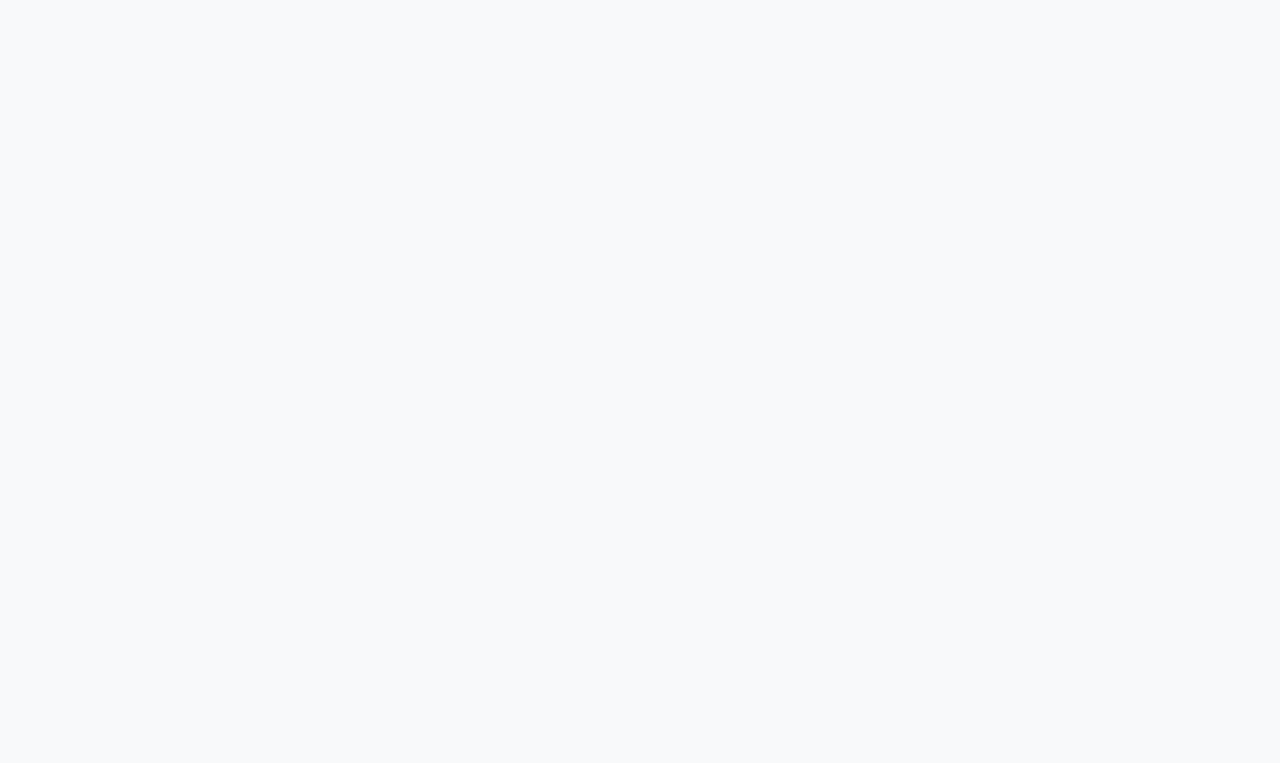
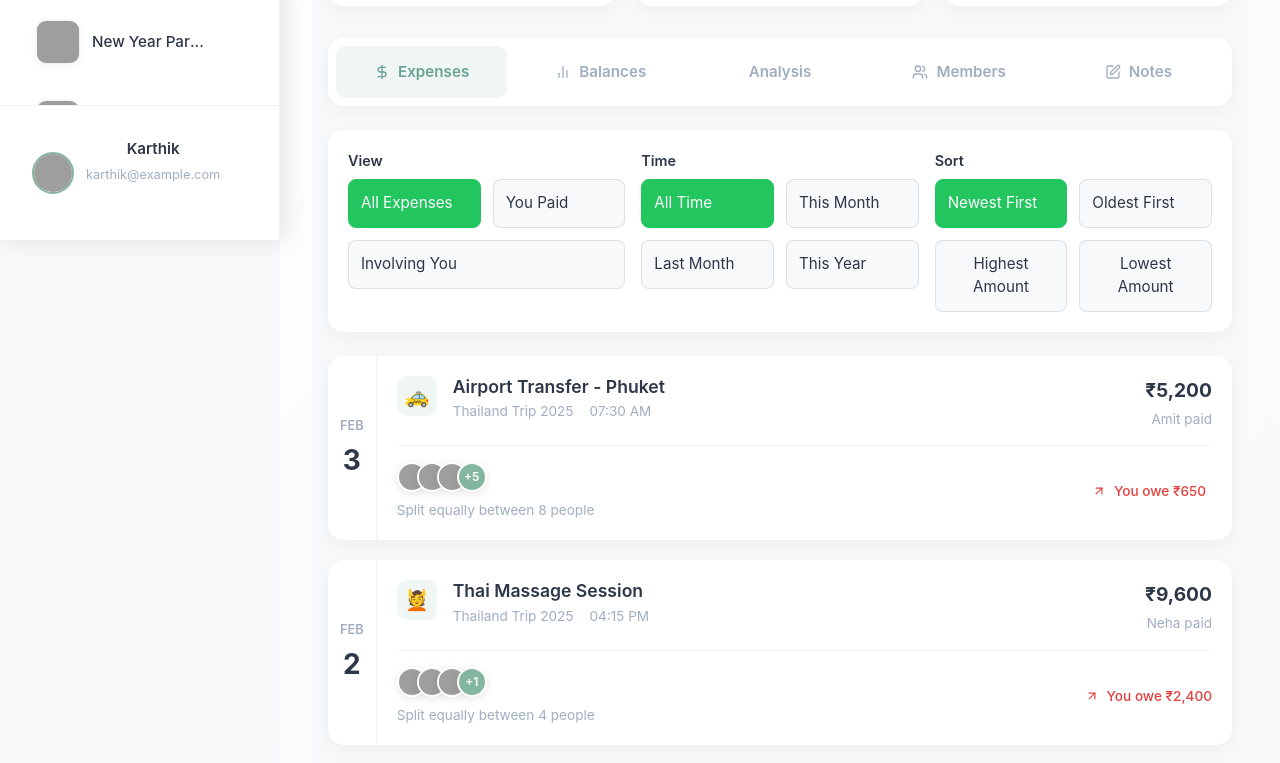
Before and after one commit to CentiVerse-Solutions/CentiVerse-Desktop, a React (Vite) app in the folder apps/web/: page /groups/1/expenses in a window 1280 px wide. Before the commit this address had no page. Shown: the part 560-1323 px from the top of the page. Before the commit the page ends 800 px from the top, so only its background shows below. Built offline with nearby package versions, Linux system fonts and the light colour scheme; grey boxes are pictures that could not be loaded.

Commit message:
Refactor: Make each group tab its own lazy route
Tabs get shareable URLs and code-split; ARIA wiring unchanged.

```diff
--- a/apps/web/src/App.jsx
+++ b/apps/web/src/App.jsx
@@ -1,6 +1,13 @@
 // In src/App.js
 import React from "react";
 import { BrowserRouter, Routes, Route, Navigate } from "react-router-dom";
+import {
+  ExpensesTabRoute,
+  BalancesTabRoute,
+  TotalsTabRoute,
+  MembersTabRoute,
+  WhiteboardTabRoute,
+} from "./features/groups/components/tabs/routes";
 import "./App.css";
 import LandingPage from "./pages/LandingPage/LandingPage";
 import Dashboard from "./pages/Dashboard/Dashboard";
@@ -77,6 +84,7 @@ function App() {
                   </ProtectedRoute>
                 }
               />
+              {/* 7.4: each tab is its own lazy route, so tabs get real URLs */}
               <Route
                 path="/groups/:groupId"
                 element={
@@ -84,7 +92,14 @@ function App() {
                     <GroupDetails />
                   </ProtectedRoute>
                 }
-              />
+              >
+                <Route index element={<Navigate to="expenses" replace />} />
+                <Route path="expenses" element={<ExpensesTabRoute />} />
+                <Route path="balances" element={<BalancesTabRoute />} />
+                <Route path="totals" element={<TotalsTabRoute />} />
+                <Route path="members" element={<MembersTabRoute />} />
+                <Route path="whiteboard" element={<WhiteboardTabRoute />} />
+              </Route>
             </Route>
           </Routes>
         </BrowserRouter>
--- a/apps/web/src/features/groups/components/GroupTabs.jsx
+++ b/apps/web/src/features/groups/components/GroupTabs.jsx
@@ -1,15 +1,19 @@
 import { motion } from 'framer-motion';
 import { BarChart2, DollarSign, PenSquare, Users } from 'lucide-react';
 import { PieChart } from 'recharts';
+import { useNavigate } from 'react-router-dom';
 
 /**
  * 7.4 -- extracted from GroupDetails verbatim (behaviour-preserving):
  * identical markup and ARIA wiring; state arrives as props.
  */
-const GroupTabs = ({
-    activeTab,
-    setActiveTab,
-}) => (
+const GroupTabs = ({ activeTab, groupId }) => {
+    const navigate = useNavigate();
+    // Tabs are routes now (7.4). role/aria wiring is unchanged so the screen
+    // behaves and reads exactly as before.
+    const setActiveTab = (tab) => navigate(`/groups/${groupId}/${tab}`);
+
+    return (
     <div className="group-tabs" role="tablist">
         <motion.button
             className={`tab-btn ${activeTab === 'expenses' ? 'active' : ''}`}
@@ -77,6 +81,7 @@ const GroupTabs = ({
             Notes
         </motion.button>
     </div>
-);
+    );
+};
 
 export default GroupTabs;
--- /dev/null
+++ b/apps/web/src/features/groups/components/tabs/routes.jsx
@@ -0,0 +1,82 @@
+import { lazy } from 'react';
+import { useOutletContext } from 'react-router-dom';
+
+/**
+ * §7.4 -- each tab is its own lazy route (`/groups/:id/expenses`, `/balances`, …).
+ *
+ * That gives tabs real URLs — shareable and back-button correct — and code-splits
+ * what was a very large page. The panels themselves are unchanged; these thin
+ * wrappers just read the shared state off the router outlet instead of taking it
+ * as props from a parent that rendered them conditionally.
+ */
+
+const ExpensesTab = lazy(() => import('../../../expenses/components/ExpensesTab'));
+const BalancesTab = lazy(() => import('../../../balances/components/BalancesTab'));
+const TotalsTab = lazy(() => import('./TotalsTab'));
+const MembersTab = lazy(() => import('./MembersTab'));
+const WhiteboardTab = lazy(() => import('./WhiteboardTab'));
+
+export const ExpensesTabRoute = () => {
+    const ctx = useOutletContext();
+    return (
+        <ExpensesTab
+            group={ctx.group}
+            filteredExpenses={ctx.filteredExpenses}
+            formatCurrency={ctx.formatCurrency}
+            hoveredExpense={ctx.hoveredExpense}
+            setHoveredExpense={ctx.setHoveredExpense}
+            toggleQuickAdd={ctx.toggleQuickAdd}
+            containerVariants={ctx.containerVariants}
+            cardVariants={ctx.cardVariants}
+        />
+    );
+};
+
+export const BalancesTabRoute = () => {
+    const ctx = useOutletContext();
+    return (
+        <BalancesTab
+            balances={ctx.balances}
+            formatCurrency={ctx.formatCurrency}
+            handleSettleUp={ctx.handleSettleUp}
+            containerVariants={ctx.containerVariants}
+            cardVariants={ctx.cardVariants}
+        />
+    );
+};
+
+export const TotalsTabRoute = () => {
+    const ctx = useOutletContext();
+    return (
+        <TotalsTab
+            group={ctx.group}
+            expenses={ctx.expenses}
+            totalExpenses={ctx.totalExpenses}
+            categoryTotals={ctx.categoryTotals}
+            monthlyTotals={ctx.monthlyTotals}
+            formatCurrency={ctx.formatCurrency}
+            containerVariants={ctx.containerVariants}
+            cardVariants={ctx.cardVariants}
+        />
+    );
+};
+
+export const MembersTabRoute = () => {
+    const ctx = useOutletContext();
+    return (
+        <MembersTab
+            group={ctx.group}
+            expenses={ctx.expenses}
+            formatCurrency={ctx.formatCurrency}
+            handleSettleUp={ctx.handleSettleUp}
+            handleRemoveMember={ctx.handleRemoveMember}
+            containerVariants={ctx.containerVariants}
+            cardVariants={ctx.cardVariants}
+        />
+    );
+};
+
+export const WhiteboardTabRoute = () => {
+    const ctx = useOutletContext();
+    return <WhiteboardTab groupId={ctx.group.id} />;
+};
--- a/apps/web/src/features/groups/useGroupDetails.js
+++ b/apps/web/src/features/groups/useGroupDetails.js
@@ -1,5 +1,5 @@
 import { useState, useEffect, useMemo } from 'react';
-import { useParams, useNavigate } from 'react-router-dom';
+import { useParams, useNavigate, useLocation } from 'react-router-dom';
 import {
     useGroup,
     useGroupExpenses,
@@ -23,7 +23,9 @@ export const useGroupDetails = () => {
     const navigate = useNavigate();
     const [group, setGroup] = useState(null);
     const [expenses, setExpenses] = useState([]);
-    const [activeTab, setActiveTab] = useState('expenses');
+    // 7.4: the active tab is a route segment, so the URL is the source of truth.
+    const location = useLocation();
+    const activeTab = location.pathname.split('/')[3] ?? 'expenses';
     const [isQuickAddOpen, setIsQuickAddOpen] = useState(false);
     const [isConfirmDialogOpen, setIsConfirmDialogOpen] = useState(false);
     const [confirmAction, setConfirmAction] = useState(null);
@@ -837,7 +839,6 @@ export const useGroupDetails = () => {
         myExpenses,
         navigate,
         pageVariants,
-        setActiveTab,
         setExpenseFilter,
         setHoveredExpense,
         setShowExportModal,
--- a/apps/web/src/pages/GroupDetails/GroupDetails.jsx
+++ b/apps/web/src/pages/GroupDetails/GroupDetails.jsx
@@ -1,13 +1,10 @@
+import { Suspense } from 'react';
+import { Outlet } from 'react-router-dom';
 import { motion, AnimatePresence } from 'framer-motion';
 import { useGroupDetails } from '../../features/groups/useGroupDetails';
 import { GroupLoadingView, GroupErrorView, GroupNotFoundView } from '../../features/groups/components/GroupDetailsViews';
 import GroupExport from '../../components/groups/GroupExport/GroupExport';
-import WhiteboardTab from '../../features/groups/components/tabs/WhiteboardTab';
-import MembersTab from '../../features/groups/components/tabs/MembersTab';
-import BalancesTab from '../../features/balances/components/BalancesTab';
-import TotalsTab from '../../features/groups/components/tabs/TotalsTab';
 import ExpenseFilters from '../../features/expenses/components/ExpenseFilters';
-import ExpensesTab from '../../features/expenses/components/ExpensesTab';
 import GroupTabs from '../../features/groups/components/GroupTabs';
 import GroupHeader from '../../features/groups/components/GroupHeader';
 import QuickAddExpense from '../../features/expenses/components/QuickAddExpense';
@@ -52,7 +49,6 @@ const GroupDetails = () => {
         myExpenses,
         navigate,
         pageVariants,
-        setActiveTab,
         setExpenseFilter,
         setHoveredExpense,
         setShowExportModal,
@@ -109,10 +105,7 @@ const GroupDetails = () => {
                 />
 
                 {/* Tabs Navigation */}
-                <GroupTabs
-                    activeTab={activeTab}
-                    setActiveTab={setActiveTab}
-                />
+                <GroupTabs activeTab={activeTab} groupId={group.id} />
 
                 {/* Filter Controls */}
                 {activeTab === 'expenses' && (
@@ -128,58 +121,35 @@ const GroupDetails = () => {
                     />
                 )}
 
-                {/* Tab Content */}
+                {/* Tab Content -- each tab is its own lazy route (7.4) */}
                 <div className="tab-content">
-                    {/* Expenses Tab */}
-                    {activeTab === 'expenses' && (
-                        <ExpensesTab
-                            group={group}
-                            filteredExpenses={filteredExpenses}
-                            formatCurrency={formatCurrency}
-                            hoveredExpense={hoveredExpense}
-                            setHoveredExpense={setHoveredExpense}
-                            toggleQuickAdd={toggleQuickAdd}
-                            containerVariants={containerVariants}
-                            cardVariants={cardVariants}
+                    <Suspense
+                        fallback={
+                            <div className="async-state async-loading" role="status" aria-live="polite">
+                                <div className="async-spinner" aria-hidden="true" />
+                            </div>
+                        }
+                    >
+                        <Outlet
+                            context={{
+                                group,
+                                expenses,
+                                filteredExpenses,
+                                balances,
+                                totalExpenses,
+                                categoryTotals,
+                                monthlyTotals,
+                                formatCurrency,
+                                hoveredExpense,
+                                setHoveredExpense,
+                                toggleQuickAdd,
+                                handleSettleUp,
+                                handleRemoveMember,
+                                containerVariants,
+                                cardVariants,
+                            }}
                         />
-                    )}
-
-                    {activeTab === 'balances' && (
-                        <BalancesTab
-                            balances={balances}
-                            formatCurrency={formatCurrency}
-                            handleSettleUp={handleSettleUp}
-                            containerVariants={containerVariants}
-                            cardVariants={cardVariants}
-                        />
-                    )}
-
-                    {activeTab === 'totals' && (
-                        <TotalsTab
-                            group={group}
-                            expenses={expenses}
-                            totalExpenses={totalExpenses}
-                            categoryTotals={categoryTotals}
-                            monthlyTotals={monthlyTotals}
-                            formatCurrency={formatCurrency}
-                            containerVariants={containerVariants}
-                            cardVariants={cardVariants}
-                        />
-                    )}
-
-                    {activeTab === 'members' && (
-                        <MembersTab
-                            group={group}
-                            expenses={expenses}
-                            formatCurrency={formatCurrency}
-                            handleSettleUp={handleSettleUp}
-                            handleRemoveMember={handleRemoveMember}
-                            containerVariants={containerVariants}
-                            cardVariants={cardVariants}
-                        />
-                    )}
-
-                    {activeTab === 'whiteboard' && <WhiteboardTab groupId={group.id} />}
+                    </Suspense>
                 </div>
 
                 {/* Enhanced Quick Add Expense Modal with modern styling and animations */}
```
Also changed, not shown: 1 other file (tests, documents, lock files or other folders).
